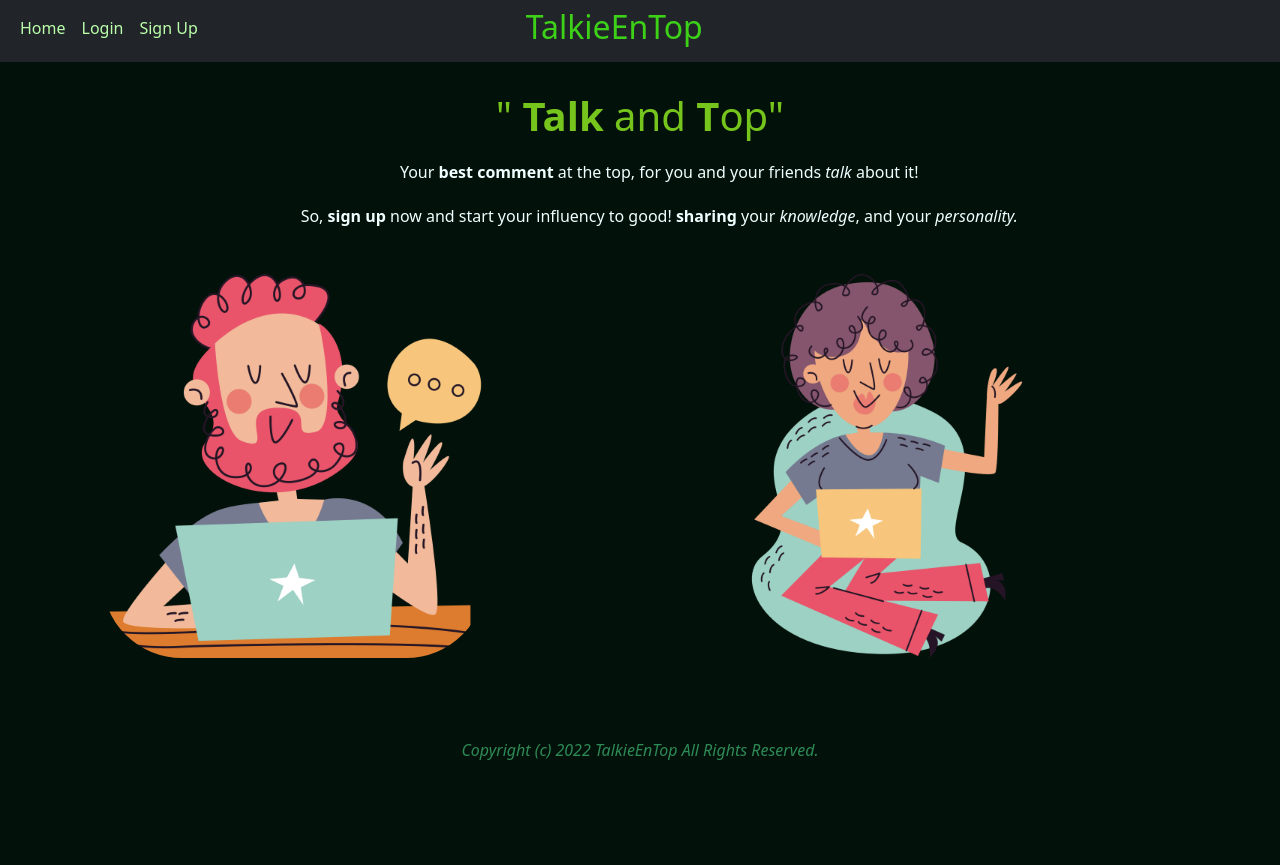
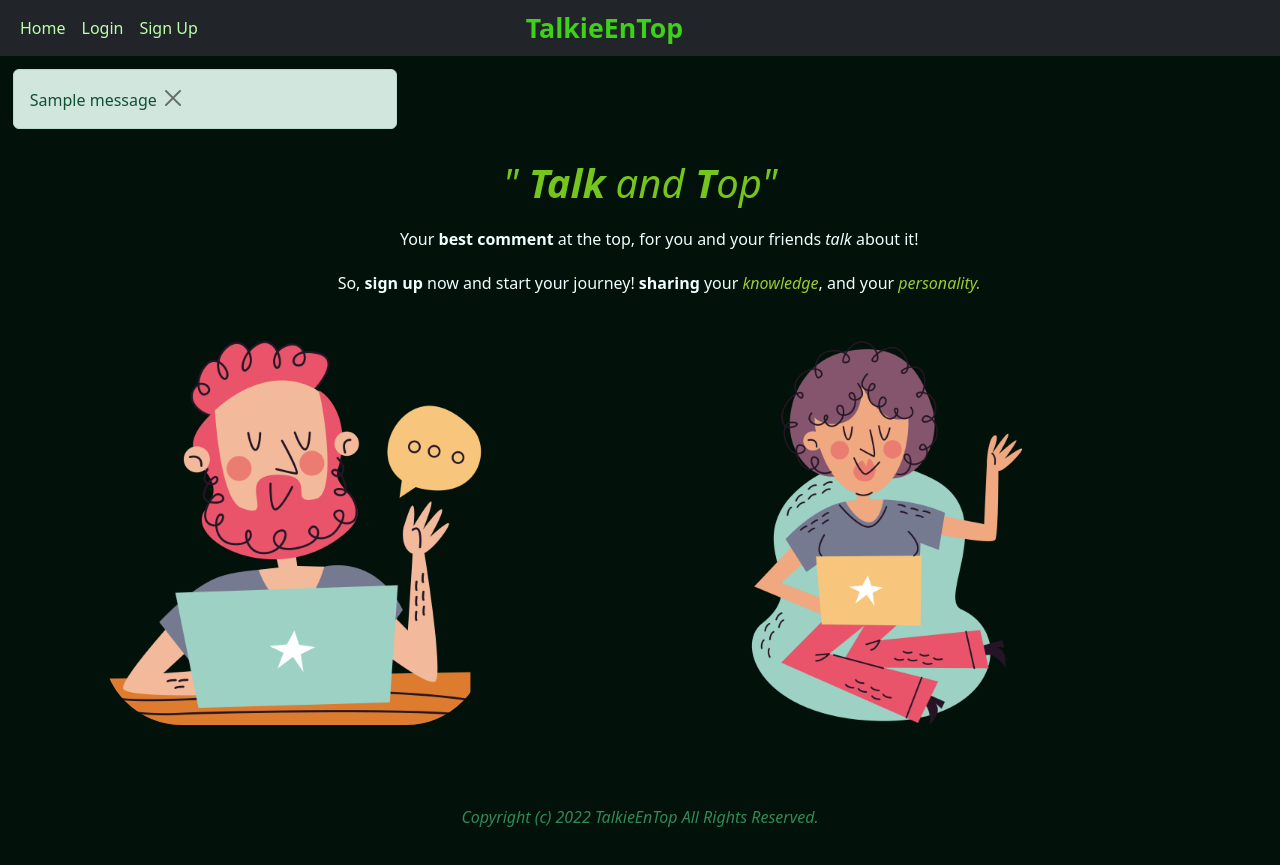
Before and after one commit to NihilLeaf/Blog---TalkieEnTop, a Flask app: page / in a window 1280 px wide. Before the commit the page ends 760 px from the top, so only its background shows below. Run offline with Flask 2, Linux system fonts and the light colour scheme; tables that the repository leaves empty hold one stand-in row (values such as "Sample post"); one stand-in notice (Sample message) is shown.

Commit message:
Index page added

```diff
--- a/website/auth.py
+++ b/website/auth.py
@@ -2,6 +2,7 @@ from flask import Blueprint, render_template, redirect, url_for, request, flash
 from . import db
 from .models import User
 from verify_email import verify_email
+from validate_email import validate_email
 from flask_login import login_user, logout_user, login_required, current_user
 from werkzeug.security import generate_password_hash, check_password_hash
 
@@ -51,7 +52,7 @@ def signup():
             flash('Username too short!', category='error')
         elif len(password1) < 8:
             flash('Week password, try some like: ' + password_exemple, category='error')
-        elif verify_email(email) == False:
+        elif validate_email(email) == False:
             flash('Email not valid!', category='error')
         else:
             new_user = User(email=email, username=username, password=generate_password_hash(password1, method='sha256'))
--- a/website/templates/base.html
+++ b/website/templates/base.html
@@ -20,11 +20,28 @@
                         <a class="nav-item nav-link" href="/home" style="color: rgb(187, 255, 170);">Home</a>
                         <a class="nav-item nav-link" href="/login" style="color: rgb(187, 255, 170);">Login</a>
                         <a class="nav-item nav-link" href="/signup" style="color: rgb(187, 255, 170);">Sign Up</a>
-                        <h2 style="color: rgb(61, 209, 24); text-align: right; margin-left: 25vw;" >TalkieEnTop</h2>
+                        <a href="/" style="color: rgb(61, 209, 24); text-align: right; margin-left: 25vw; text-decoration: none; font-size: 20pt; font-weight: bold; text-shadow: 2px black;" >TalkieEnTop</a>
                     </div>
                 </div>
 
     </nav>
+    {% with messages = get_flashed_messages(with_categories=True) %}
+    {% if messages %}
+        {% for category, message in messages %}
+        {% if category == 'error' %}
+            <div class="alert alert-danger alter-dismissible fade show" role="alert" style="width: 30vw; margin: 1%;">
+                <div style="display: inline; width: 18vw;">{{ message }}</div>
+                <button type="button" class="btn-close" data-bs-dismiss="alert" style="text-align: right top; display: inline;"></button>
+            </div>
+        {% else %}
+        <div class="alert alert-success alter-dismissible fade show" role="alert" style="width: 30vw; margin: 1%;">
+            <div style="display: inline; width: 18vw;">{{ message }}</div>
+            <button type="button" class="btn-close" data-bs-dismiss="alert" style="text-align: right top; display: inline;"></button>
+        </div>
+        {% endif %}
+        {% endfor %}
+    {% endif %}
+    {% endwith %}
     <div>
         {% block content %}{% endblock %}
     </div>
--- a/website/templates/home.html
+++ b/website/templates/home.html
@@ -1,14 +1,7 @@
 {% extends "base.html" %}
 {% block title %}TalkieEnTop{% endblock %}
 {% block content %}
-<h1 style="text-align: center; margin-top: 30px; color: rgb(118, 197, 29);">"  <strong>Talk</strong> and <strong>T</strong>op"</h1>
-<p style="margin-left: 3%; color:azure; text-align: center; margin-top: 20px;">Your <strong>best comment</strong> at the top, for you and your friends <i>talk</i> about it!</p>
-<p style="margin-left: 3%; color:azure; text-align: center; margin-top: 20px;">So, <strong>sign up</strong> now and start your influency to good! <strong>sharing</strong> your <i>knowledge</i>, and your <i>personality.</i></p>
-
-<div style="width: 100vw;">
-    <img id="img1" src="../static/img/img1.png" alt="Personagem 1" style="margin-right: 16vw; margin-left: 8vw; width:30vw; margin-top: 30px; margin-bottom: 30px; border-radius: 80px;" method="GET">
-    <img id="img2" src="../static/img/img2.png" alt="Personagem 2" method="GET" style="width: 30vw; margin-top: 30px; margin-bottom: 30px; border-radius: 80px;">
-</div>
+<h1 style="text-align: center; margin-top: 30px; color: rgb(118, 197, 29);"> <strong>Talk</strong> and <strong>T</strong>op"</h1>
 
 <footer style="width: 100vw; padding: 20px; margin-top: 30px; background-color:rgb(2, 17, 9);">
     <p style="color: seagreen; text-align: center;"><i>Copyright (c) 2022 TalkieEnTop All Rights Reserved.</i></p>
--- /dev/null
+++ b/website/templates/index.html
@@ -0,0 +1,17 @@
+{% extends "base.html" %}
+{% block title %}TalkieEnTop{% endblock %}
+{% block content %}
+<i><h1 style="text-align: center; margin-top: 30px; color: rgb(118, 197, 29);">"  <strong>Talk</strong> and <strong>T</strong>op"</h1></i>
+<p style="margin-left: 3%; color:azure; text-align: center; margin-top: 20px;">Your <strong>best comment</strong> at the top, for you and your friends <i>talk</i> about it!</p>
+<p style="margin-left: 3%; color:azure; text-align: center; margin-top: 20px;">So, <strong>sign up</strong> now and start your journey! <strong>sharing</strong> your <i style="color: yellowgreen;">knowledge</i>, and your <i style="color: yellowgreen;">personality.</i></p>
+
+<div style="width: 100vw;">
+    <img id="img1" src="../static/img/img1.png" alt="Personagem 1" style="margin-right: 16vw; margin-left: 8vw; width:30vw; margin-top: 30px; margin-bottom: 30px; border-radius: 80px;" method="GET">
+    <img id="img2" src="../static/img/img2.png" alt="Personagem 2" method="GET" style="width: 30vw; margin-top: 30px; margin-bottom: 30px; border-radius: 80px;">
+</div>
+
+<footer style="width: 100vw; padding: 20px; margin-top: 30px; background-color:rgb(2, 17, 9); display: block; box-sizing: border-box; flex-direction: row; ">
+    <p style="color: seagreen; text-align: center;"><i>Copyright (c) 2022 TalkieEnTop All Rights Reserved.</i></p>
+</footer>
+
+{% endblock %}
--- a/website/views.py
+++ b/website/views.py
@@ -1,8 +1,13 @@
-from flask import Blueprint, render_template
+from flask import Blueprint, render_template, redirect, url_for
+from flask_login import login_required, current_user
 
 views = Blueprint('views', __name__)
 
 @views.route('/')
+def index():
+    return render_template('index.html')
+
 @views.route('/home')
+@login_required
 def home():
-    return render_template('home.html')
+    return render_template('home.html', name=current_user.username)
```
